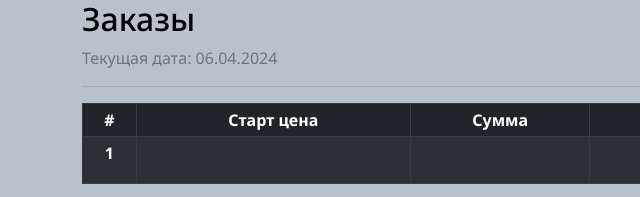
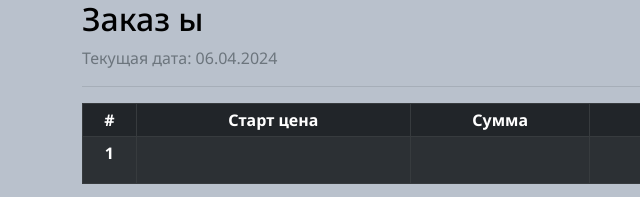
Before and after one commit to NikanorovS/test, a plain HTML site: page index.html in a window 1280 px wide. Shown: the top 197 px of the page, 0-640 px from the left. Drawn offline with Linux system fonts and the light colour scheme.

Commit message:
Update index.html

```diff
--- a/index.html
+++ b/index.html
@@ -16,7 +16,7 @@
 
 <body>
     <div class="container">
-        <h2>Заказы</h2>
+        <h2>Заказ ы</h2>
         <p id="currentDate">Текущая дата: </p>
         <hr>
         <table class="table table-hover table-striped table-dark table-bordered table-sm">
```
